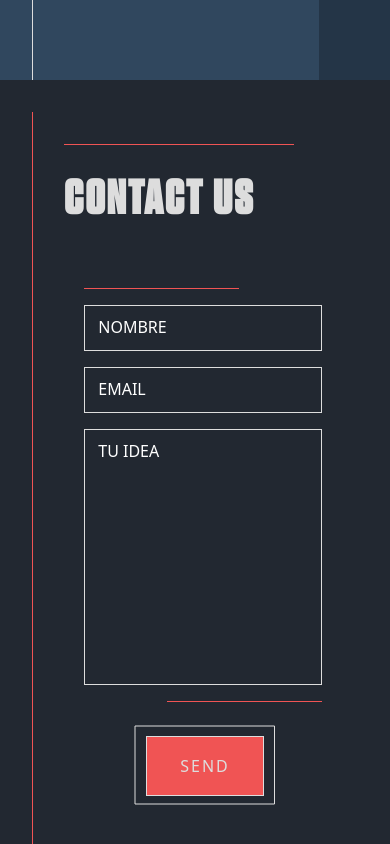
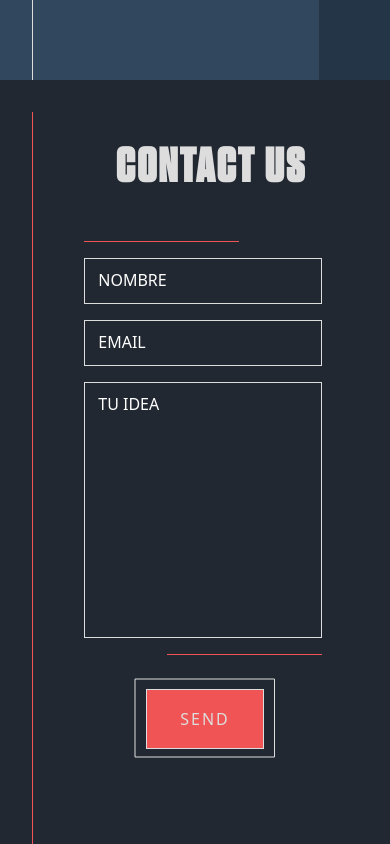
Before and after one commit to Nazaa29/mugencode, a React (Create React App) app: page / in a window 390 px wide. Shown: the part 2176-3020 px from the top of the page. Built offline with nearby package versions, Linux system fonts and the light colour scheme; the HTML template or start-up script is replaced by a standard one; what taos would draw is missing.

Commit message:
contact terminado

```diff
--- a/src/components/Contact/Contact.js
+++ b/src/components/Contact/Contact.js
@@ -6,14 +6,14 @@ const Contact = () => {
     <section id="contact" className="lg:h-screen min-h-[790px] flex bg-dark-custom relative">
       <div className="absolute top-8 bottom-0 left-8 md:left-14 bg-red-custom w-1px"></div>
       {/* Línea horizontal */}
-      <div className="absolute top-16 md:left-24 left-16 right-24 h-1px bg-red-custom"></div>
+      <div className="absolute top-16 md:left-24 xs:ml-[0px] ml-[10px] left-16 right-24 h-1px invisible sm:visible bg-red-custom"></div>
       <Reveal>
-        <h1 className="md:text-6xl text-5xl absolute left-16 sm:left-0 top-24 font-bold uppercase font-tungsten tracking-wider text-gray-custom sm:text-center lg:text-start w-full lg:left-40 lg:top-14 lg:mt-10 lg:ml-7">
+        <h1 className="md:text-6xl ml-4 mt-6 sm:mt-2 text-5xl absolute sm:left-0 sm:top-24 top-10 font-bold uppercase font-tungsten tracking-wider text-gray-custom text-center lg:text-start w-full lg:left-40 lg:top-14 lg:mt-10 lg:ml-7">
           Contact Us
         </h1>
       </Reveal>
 
-      <div className="absolute top-1/2 2xl:top-[57%] left-1/2 transform -translate-x-1/2 mt-10 xl:mt-0 -translate-y-1/2 w-full felx flex-col">
+      <div className="absolute sm:top-[50%] top-[44%] 2xl:top-[57%] left-1/2 transform -translate-x-1/2 mt-10 xl:mt-0 -translate-y-1/2 w-full felx flex-col">
         <Form />
       </div>
     </section>
```
